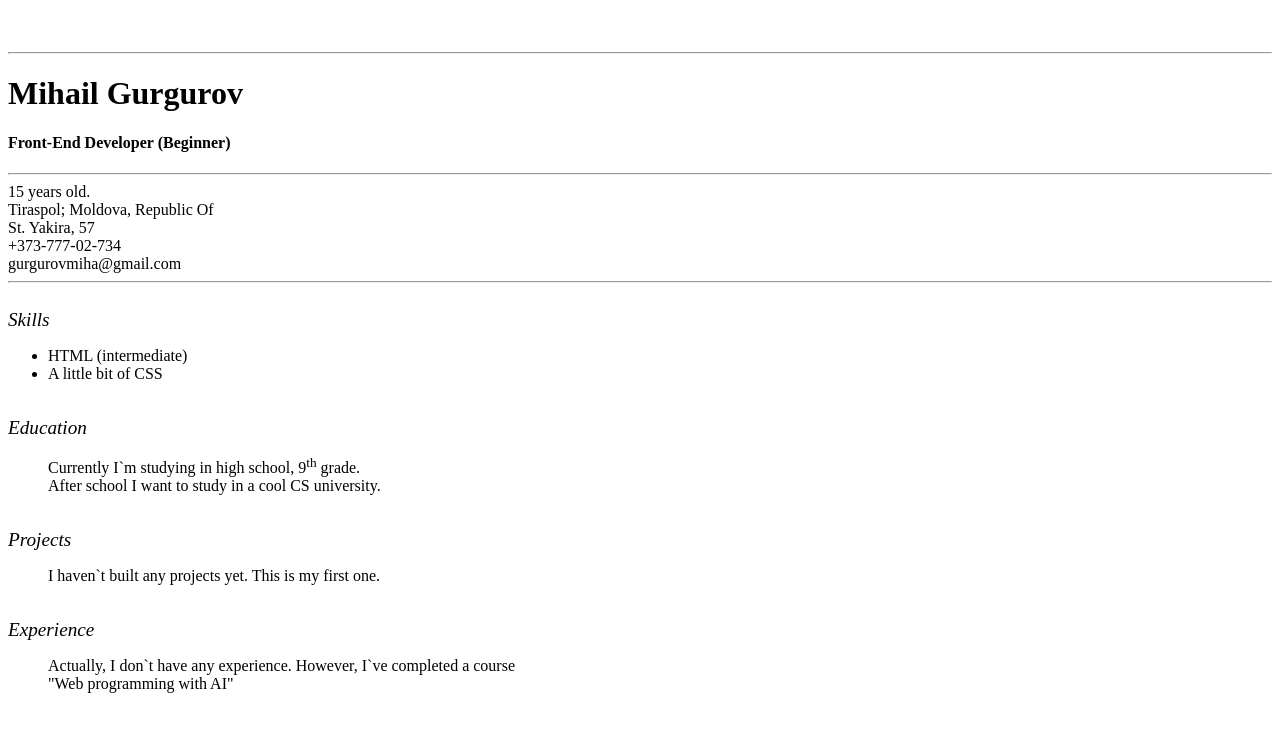
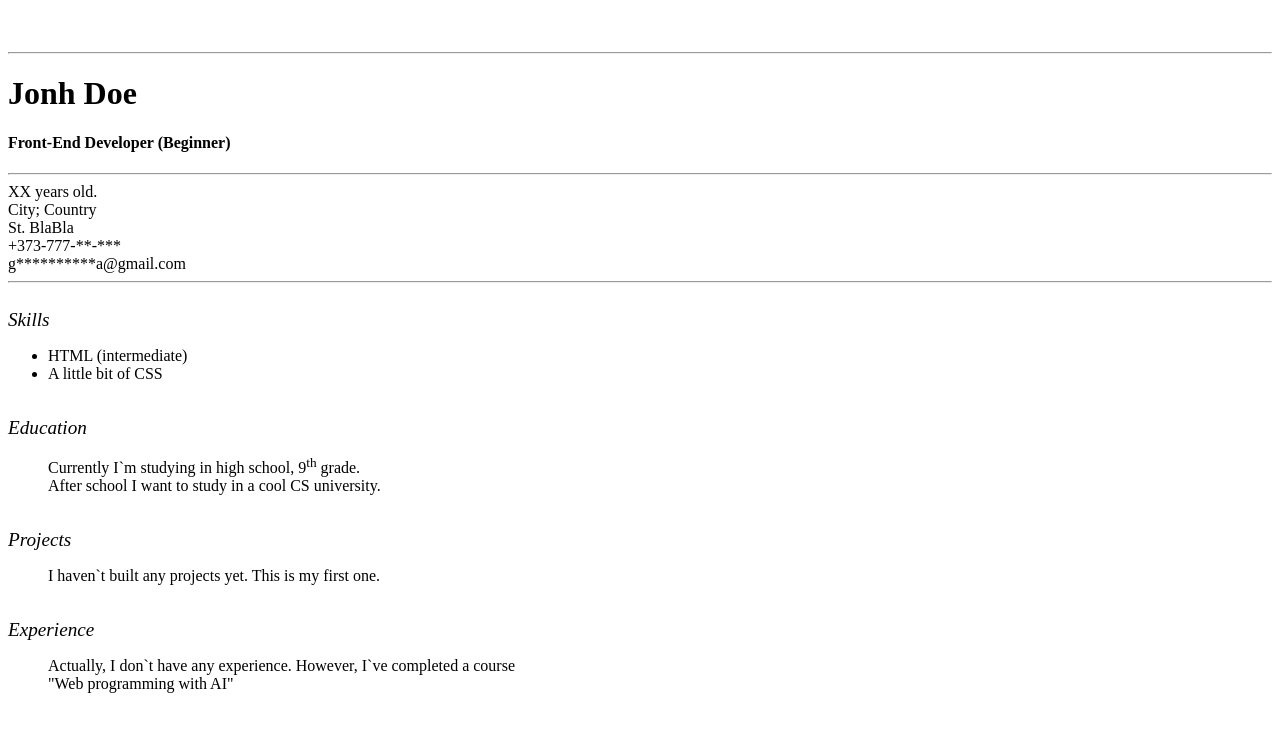
Before and after one commit to Mihasik556/My-first-project-CV-, a plain HTML site: page index.html in a window 1280 px wide. Drawn offline with Linux system fonts and the light colour scheme.

Commit message:
Update index.html

```diff
--- a/index.html
+++ b/index.html
@@ -12,13 +12,13 @@
     </head>
     <body>
         <br><br><hr>
-        <h1>Mihail Gurgurov</h1>
+        <h1>Jonh Doe</h1>
         <h4>Front-End Developer (Beginner)</h4><hr>
-        <span>15 years old.</span><br>
-        <span>Tiraspol; Moldova, Republic Of</span><br>
-        <span>St. Yakira, 57</span><br>
-        <span>+373-777-02-734</span><br>
-        <span>gurgurovmiha@gmail.com</span><hr><br>
+        <span>XX years old.</span><br>
+        <span>City; Country</span><br>
+        <span>St. BlaBla</span><br>
+        <span>+373-777-**-***</span><br>
+        <span>g**********a@gmail.com</span><hr><br>
         <big><i>Skills</i></big><br>
         <ul>
             <li>HTML (intermediate)</li>
```
